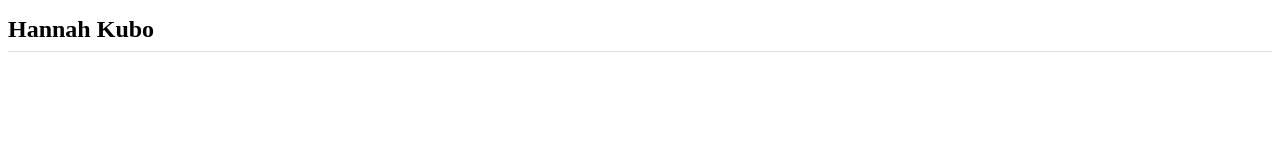
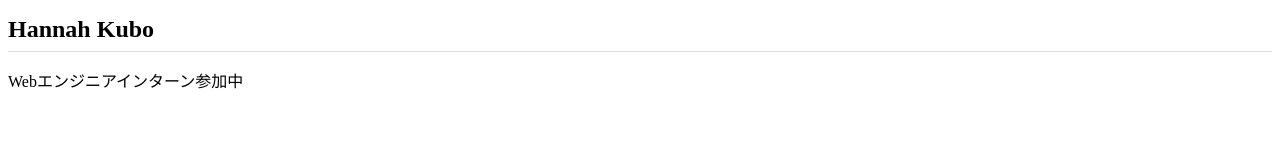
Before and after one commit to HannahKubo/hannahkubo.github.io, a plain HTML site: page index.html in a window 1280 px wide. Drawn offline with Linux system fonts and the light colour scheme.

Commit message:
Add files via upload

```diff
--- a/index.html
+++ b/index.html
@@ -9,5 +9,6 @@
 </head>
 <body>
   <h1>Hannah Kubo</h1>
+  <p>Webエンジニアインターン参加中</p>
 </body>
 </html>
```
